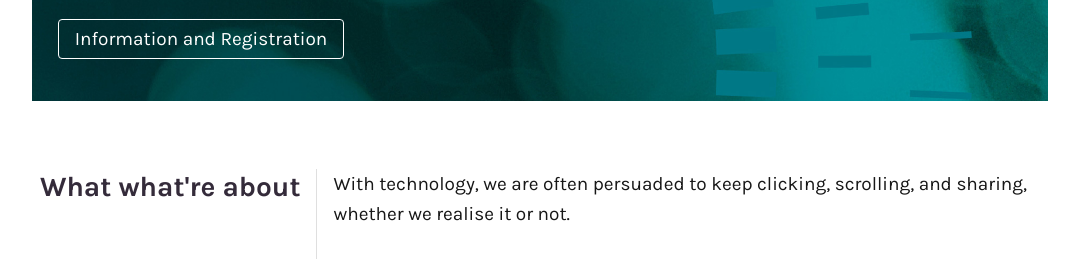
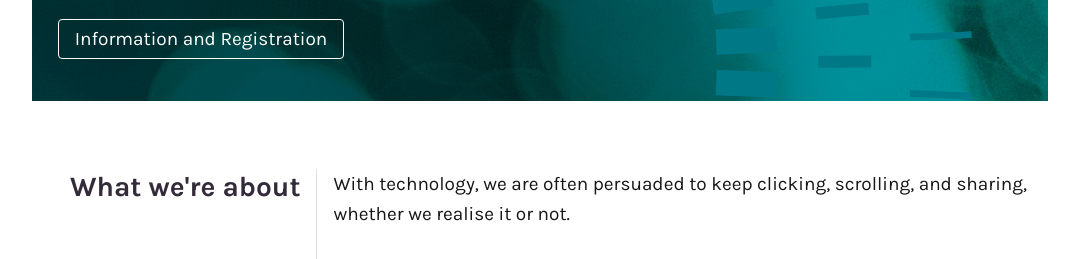
Before and after one commit to interacsean/next-utiled, a Next.js app: page / in a window 1280 px wide. Shown: the part 1180-1439 px from the top of the page, without its empty margins (100-1179 px from the left). Built offline with nearby package versions, Linux system fonts and the light colour scheme.

Commit message:
Fix typo

```diff
--- a/pwa/components/pages/Home/Home.tsx
+++ b/pwa/components/pages/Home/Home.tsx
@@ -58,7 +58,7 @@ const Home: NextPage<HomePublicProps> = (
           </Box>
           { /* note: this Box makes the BodySegment component not break the classNames on static render */ }
           <Box mt={4}>
-            <BodySegment heading="What what're about" className="formatted-content" bodyFormatted>
+            <BodySegment heading="What we're about" className="formatted-content" bodyFormatted>
               <P>
                 With technology, we are often persuaded to keep clicking, scrolling, and sharing, whether we realise it or not.
               </P>
```
